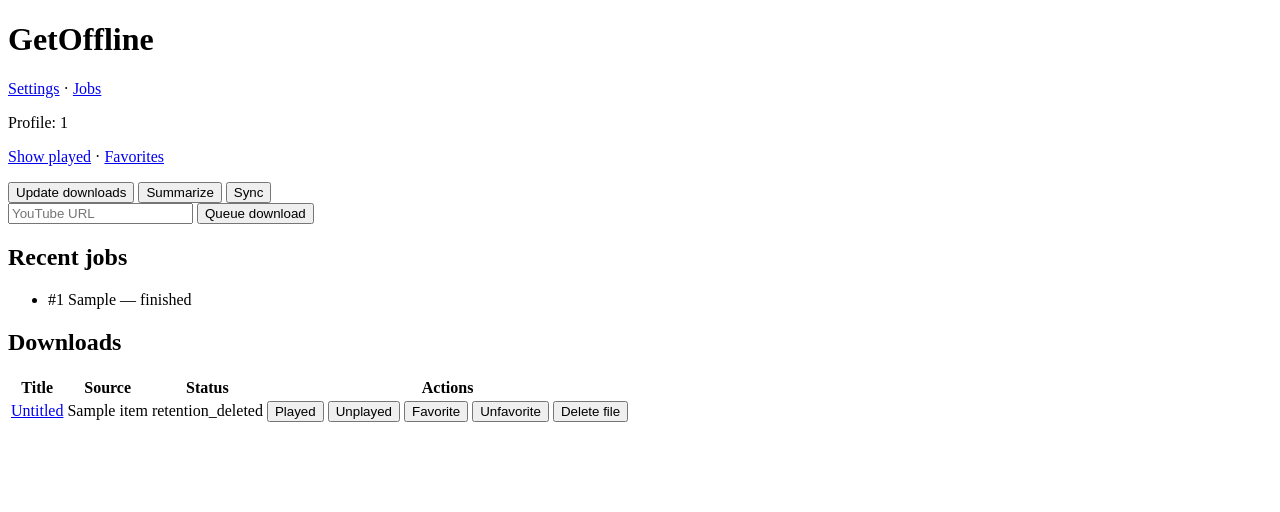
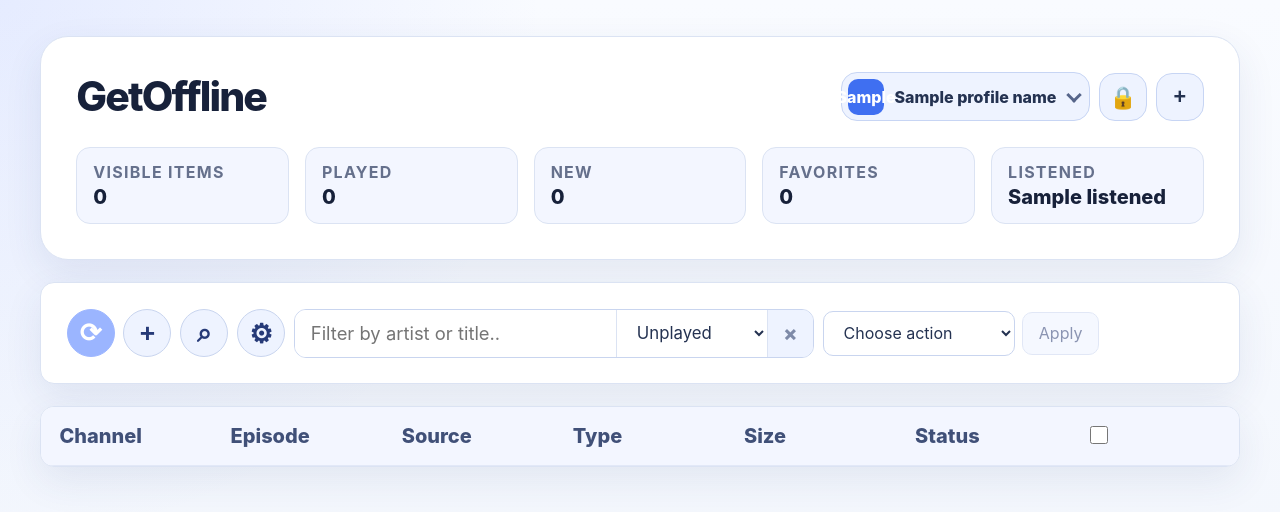
Before and after one commit to meg23/getoffline, a Django app: template src/app/templates/app/library.html in a window 1280 px wide. Shown: the top 512 px of the page. Run offline with Django 3.2, Linux system fonts and the light colour scheme; the template is opened without the code that fills it: most values are stand-ins (such as "Sample title", 1, 10 or a date in 2020).

Commit message:
Recreate dashboard in Django app

```diff
--- a/src/app/settings.py
+++ b/src/app/settings.py
@@ -10,11 +10,13 @@ SECRET_KEY = os.getenv("GETOFFLINE_DJANGO_SECRET_KEY", "getoffline-dev-secret")
 DEBUG = os.getenv("GETOFFLINE_DJANGO_DEBUG", "0").strip().lower() in {"1", "true", "yes", "on"}
 ALLOWED_HOSTS = [host.strip() for host in os.getenv("GETOFFLINE_DJANGO_ALLOWED_HOSTS", "127.0.0.1,localhost").split(",") if host.strip()]
 ROOT_URLCONF = "app.urls"
+STATIC_URL = "/static/"
 DEFAULT_AUTO_FIELD = "django.db.models.BigAutoField"
 USE_TZ = True
 INSTALLED_APPS = [
     "django.contrib.contenttypes",
     "django.contrib.sessions",
+    "django.contrib.staticfiles",
     "models.apps.SharedModelsConfig",
     "app",
 ]
--- /dev/null
+++ b/src/app/static/app/dashboard.js
@@ -0,0 +1,66 @@
+(() => {
+  const rows = Array.from(document.querySelectorAll('#downloads-table-body tr[data-row-id]'));
+  const filterInput = document.getElementById('library-filter');
+  const filterMode = document.getElementById('library-filter-mode');
+  const clearButton = document.getElementById('library-filter-clear');
+  const selectAll = document.getElementById('select-all');
+  const batchAction = document.getElementById('batch-action');
+  const batchApply = document.getElementById('batch-apply');
+  const selectors = () => rows.map((row) => row.querySelector('.row-selector')).filter(Boolean);
+  const visibleRows = () => rows.filter((row) => row.style.display !== 'none');
+
+  function updateSummary() {
+    const visible = visibleRows();
+    const played = visible.filter((row) => row.dataset.played === '1').length;
+    const favorites = visible.filter((row) => row.dataset.favorite === '1').length;
+    const setText = (id, value) => { const el = document.getElementById(id); if (el) el.textContent = String(value); };
+    setText('summary-visible-items', visible.length);
+    setText('summary-played-items', played);
+    setText('summary-new-items', Math.max(visible.length - played, 0));
+    setText('summary-favorite-items', favorites);
+  }
+
+  function applyFilters() {
+    const term = (filterInput?.value || '').trim().toLowerCase();
+    const mode = filterMode?.value || 'unplayed';
+    rows.forEach((row) => {
+      const text = `${row.dataset.channel || ''} ${row.dataset.title || ''}`.toLowerCase();
+      const matchesText = !term || text.includes(term);
+      const played = row.dataset.played === '1';
+      const favorite = row.dataset.favorite === '1';
+      const matchesMode = mode === 'all' || (mode === 'played' && played) || (mode === 'favorites' && favorite) || (mode === 'unplayed' && !played);
+      row.style.display = matchesText && matchesMode ? '' : 'none';
+    });
+    updateSummary();
+    updateBatchState();
+  }
+
+  function updateBatchState() {
+    const selected = visibleRows().some((row) => row.querySelector('.row-selector')?.checked);
+    if (batchApply) batchApply.disabled = !selected || !batchAction?.value;
+    if (selectAll) {
+      const visible = visibleRows();
+      const checked = visible.filter((row) => row.querySelector('.row-selector')?.checked).length;
+      selectAll.checked = visible.length > 0 && checked === visible.length;
+      selectAll.indeterminate = checked > 0 && checked < visible.length;
+    }
+  }
+
+  filterInput?.addEventListener('input', applyFilters);
+  filterMode?.addEventListener('change', applyFilters);
+  clearButton?.addEventListener('click', () => { if (filterInput) filterInput.value = ''; if (filterMode) filterMode.value = 'unplayed'; applyFilters(); });
+  selectors().forEach((input) => input.addEventListener('change', updateBatchState));
+  batchAction?.addEventListener('change', updateBatchState);
+  selectAll?.addEventListener('change', () => { visibleRows().forEach((row) => { const input = row.querySelector('.row-selector'); if (input) input.checked = selectAll.checked; }); updateBatchState(); });
+
+  function openModal(id) { const el = document.getElementById(id); if (el) { el.classList.add('is-open'); el.setAttribute('aria-hidden', 'false'); } }
+  function closeModals() { document.querySelectorAll('.modal-backdrop').forEach((el) => { el.classList.remove('is-open'); el.setAttribute('aria-hidden', 'true'); }); }
+  document.getElementById('quick-add-open')?.addEventListener('click', () => openModal('quick-add-backdrop'));
+  document.getElementById('quick-add-open-hero')?.addEventListener('click', () => openModal('quick-add-backdrop'));
+  document.getElementById('transcript-search-open')?.addEventListener('click', () => openModal('transcript-search-backdrop'));
+  document.querySelectorAll('[data-modal-close]').forEach((button) => button.addEventListener('click', closeModals));
+  document.querySelectorAll('.modal-backdrop').forEach((backdrop) => backdrop.addEventListener('click', (event) => { if (event.target === backdrop) closeModals(); }));
+  document.addEventListener('keydown', (event) => { if (event.key === 'Escape') closeModals(); });
+
+  applyFilters();
+})();
--- a/src/app/templates/app/library.html
+++ b/src/app/templates/app/library.html
@@ -1,42 +1,121 @@
+{% load static %}
 <!doctype html>
 <html lang="en">
-  <head><meta charset="utf-8"><title>GetOffline</title></head>
+  <head>
+    <meta charset="utf-8" />
+    <meta name="viewport" content="width=device-width, initial-scale=1" />
+    <title>GetOffline Media Library</title>
+    <link rel="stylesheet" href="{% static 'app/dashboard.css' %}" />
+    <script src="{% static 'app/dashboard.js' %}" defer></script>
+  </head>
   <body>
+    <div class="container">
+      <header class="hero">
+        <div class="hero-heading">
           <h1>GetOffline</h1>
-    <nav><a href="{% url 'settings' %}">Settings</a> · <a href="{% url 'jobs' %}?profile_id={{ profile_id }}">Jobs</a></nav>
-    <p>Profile: {{ profile_id }}</p>
-    <p><a href="?profile_id={{ profile_id }}&show_played=1">Show played</a> · <a href="?profile_id={{ profile_id }}&favorites=1">Favorites</a></p>
-    <form method="post" action="{% url 'enqueue_job' %}">
-      {% csrf_token %}<input type="hidden" name="profile_id" value="{{ profile_id }}">
-      <button name="job_type" value="update_downloads" type="submit">Update downloads</button>
-      <button name="job_type" value="summarize_missing" type="submit">Summarize</button>
-      <button name="job_type" value="sync_media" type="submit">Sync</button>
+          <div class="profile-controls" aria-label="Profile controls">
+            <form class="profile-switch-form" method="get" action="{% url 'library' %}">
+              <span class="profile-avatar" aria-hidden="true">{{ profile_initial }}</span>
+              <span class="profile-name">{{ profile_name }}</span>
+              <input type="hidden" name="profile_id" value="{{ profile_id }}" />
+              <span class="profile-caret" aria-hidden="true"></span>
             </form>
-    <form method="post" action="{% url 'enqueue_job' %}">
-      {% csrf_token %}<input type="hidden" name="profile_id" value="{{ profile_id }}">
-      <input name="url" placeholder="YouTube URL">
-      <button name="job_type" value="download_single" type="submit">Queue download</button>
+            <a class="profile-icon-button" href="{% url 'settings' %}" title="Settings" aria-label="Settings">🔒</a>
+            <button id="quick-add-open-hero" class="profile-icon-button" type="button" title="Add media" aria-label="Add media">+</button>
+          </div>
+        </div>
+        <section class="summary-grid" aria-label="Library summary">
+          <article class="summary-card"><div class="summary-label">Visible Items</div><div id="summary-visible-items" class="summary-value">{{ stats.visible }}</div></article>
+          <article class="summary-card"><div class="summary-label">Played</div><div id="summary-played-items" class="summary-value">{{ stats.played }}</div></article>
+          <article class="summary-card"><div class="summary-label">New</div><div id="summary-new-items" class="summary-value">{{ stats.new }}</div></article>
+          <article class="summary-card"><div class="summary-label">Favorites</div><div id="summary-favorite-items" class="summary-value">{{ stats.favorites }}</div></article>
+          <article class="summary-card"><div class="summary-label">Listened</div><div id="summary-listened-items" class="summary-value">{{ stats.listened }}</div></article>
+        </section>
+      </header>
+
+      <section class="panel toolbar-panel" aria-label="Dashboard controls">
+        <div class="toolbar-actions">
+          <form method="post" action="{% url 'enqueue_job' %}" class="toolbar-form">
+            {% csrf_token %}
+            <input type="hidden" name="profile_id" value="{{ profile_id }}" />
+            <button class="icon-button icon-button-primary" name="job_type" value="update_downloads" type="submit" title="Sync downloads" aria-label="Sync downloads">⟳</button>
           </form>
-    <h2>Recent jobs</h2>
-    <ul>{% for job in jobs %}<li>#{{ job.id }} {{ job.job_type }} — {{ job.status }}</li>{% empty %}<li>No jobs queued.</li>{% endfor %}</ul>
-    <h2>Downloads</h2>
+          <button id="quick-add-open" class="icon-button" type="button" title="Add YouTube link" aria-label="Add YouTube link">+</button>
+          <button id="transcript-search-open" class="icon-button" type="button" title="Search transcripts" aria-label="Search transcripts">⌕</button>
+          <a class="icon-button" href="{% url 'settings' %}" title="Settings" aria-label="Settings">⚙</a>
+          <div class="library-filter-wrap" role="group" aria-label="Library filters">
+            <input id="library-filter" class="library-filter-input" type="search" placeholder="Filter by artist or title.." aria-label="Filter by artist or title" autocomplete="off" />
+            <select id="library-filter-mode" class="library-filter-select" aria-label="Filter mode">
+              <option value="unplayed" selected>Unplayed</option>
+              <option value="played">Played</option>
+              <option value="favorites">Favorites</option>
+              <option value="all">All</option>
+            </select>
+            <button id="library-filter-clear" class="library-filter-clear" type="button" title="Clear filters" aria-label="Clear filters">×</button>
+          </div>
+          <form id="batch-form" method="post" action="{% url 'batch_update' %}" class="batch-toolbar-form">
+            {% csrf_token %}
+            <input type="hidden" name="profile_id" value="{{ profile_id }}" />
+            <select id="batch-action" class="batch-select" name="batch_action" aria-label="Batch action">
+              <option value="">Choose action</option>
+              <option value="played">played</option>
+              <option value="unplayed">unplayed</option>
+              <option value="favorite">favorite</option>
+              <option value="unfavorite">unfavorite</option>
+              <option value="download">download</option>
+              <option value="delete">delete</option>
+            </select>
+            <button id="batch-apply" class="batch-apply" type="submit" disabled>Apply</button>
+          </form>
+        </div>
+      </section>
+
+      <main class="table-card" aria-label="Media library">
         <table>
-      <thead><tr><th>Title</th><th>Source</th><th>Status</th><th>Actions</th></tr></thead>
-      <tbody>
+          <thead>
+            <tr>
+              <th>Channel</th><th>Episode</th><th>Source</th><th>Type</th><th>Size</th><th>Status</th><th><input id="select-all" type="checkbox" aria-label="Select all visible rows" /></th>
+            </tr>
+          </thead>
+          <tbody id="downloads-table-body">
             {% for item in downloads %}
-          <tr>
-            <td><a href="{% url 'player' item.id %}">{{ item.title|default:"Untitled" }}</a>{% if item.favorite %} ★{% endif %}</td>
-            <td>{{ item.source_name }}</td><td>{{ item.download_status }}</td>
-            <td>
-              <form method="post" action="{% url 'mark_played' item.id %}" style="display:inline">{% csrf_token %}<button>Played</button></form>
-              <form method="post" action="{% url 'mark_unplayed' item.id %}" style="display:inline">{% csrf_token %}<button>Unplayed</button></form>
-              <form method="post" action="{% url 'favorite' item.id %}" style="display:inline">{% csrf_token %}<button>Favorite</button></form>
-              <form method="post" action="{% url 'unfavorite' item.id %}" style="display:inline">{% csrf_token %}<button>Unfavorite</button></form>
-              <form method="post" action="{% url 'delete_file' item.id %}" style="display:inline">{% csrf_token %}<button>Delete file</button></form>
-            </td>
+              <tr data-row-id="{{ item.id }}" data-played="{% if item.played %}1{% else %}0{% endif %}" data-favorite="{% if item.favorite %}1{% else %}0{% endif %}" data-channel="{{ item.source_name|default:'' }}" data-title="{{ item.title|default:'' }}">
+                <td class="channel-col" title="{{ item.source_name|default:'' }}">{{ item.source_name|default:item.source_type }}</td>
+                <td class="episode-col"><a class="episode-link" href="{% url 'player' item.id %}">{{ item.title|default:'Untitled' }}</a></td>
+                <td><span class="pill status-new">{{ item.source_type|upper }}</span></td>
+                <td><span class="pill">{{ item.display_type }}</span></td>
+                <td>{{ item.display_size }}</td>
+                <td><span class="pill {{ item.status_class }}">{{ item.status_label }}</span></td>
+                <td class="selection-cell"><input form="batch-form" type="checkbox" class="row-selector" name="ids" value="{{ item.id }}" aria-label="Select {{ item.title|default:'item' }}" /></td>
               </tr>
-        {% empty %}<tr><td colspan="4">No downloads.</td></tr>{% endfor %}
+            {% empty %}
+              <tr><td colspan="7" class="empty-state">No media items found yet.</td></tr>
+            {% endfor %}
           </tbody>
         </table>
+      </main>
+    </div>
+
+    <div id="quick-add-backdrop" class="modal-backdrop" aria-hidden="true">
+      <section class="modal" role="dialog" aria-modal="true" aria-labelledby="quick-add-title">
+        <h2 id="quick-add-title">Add YouTube link</h2>
+        <form method="post" action="{% url 'enqueue_job' %}" class="modal-form">
+          {% csrf_token %}
+          <input type="hidden" name="profile_id" value="{{ profile_id }}" />
+          <label for="quick-add-url">URL</label>
+          <input id="quick-add-url" name="url" type="url" placeholder="https://www.youtube.com/watch?v=..." required />
+          <div class="modal-actions"><button type="button" data-modal-close>Cancel</button><button name="job_type" value="download_single" type="submit">Queue download</button></div>
+        </form>
+      </section>
+    </div>
+
+    <div id="transcript-search-backdrop" class="modal-backdrop" aria-hidden="true">
+      <section class="modal" role="dialog" aria-modal="true" aria-labelledby="search-title">
+        <h2 id="search-title">Search transcripts</h2>
+        <input id="transcript-search-input" type="search" placeholder="Search words in transcripts..." />
+        <p class="modal-note">Transcript search will run from indexed transcript records as worker support is expanded.</p>
+        <div class="modal-actions"><button type="button" data-modal-close>Close</button></div>
+      </section>
+    </div>
   </body>
 </html>
--- a/src/app/urls.py
+++ b/src/app/urls.py
@@ -6,6 +6,7 @@ urlpatterns = [
     path("", views.library, name="library"),
     path("jobs/", views.jobs, name="jobs"),
     path("jobs/enqueue/", views.enqueue_job, name="enqueue_job"),
+    path("batch-update/", views.batch_update, name="batch_update"),
     path("play/<int:download_id>/", views.player, name="player"),
     path("media/<int:download_id>/", views.media, name="media"),
     path("subtitle/<int:download_id>/", views.subtitle, name="subtitle"),
```
Also changed, not shown: src/app/views.py (+89 -9 lines), src/app/static/app/dashboard.css (added). Lines whose indentation alone changed are shown as unchanged.
